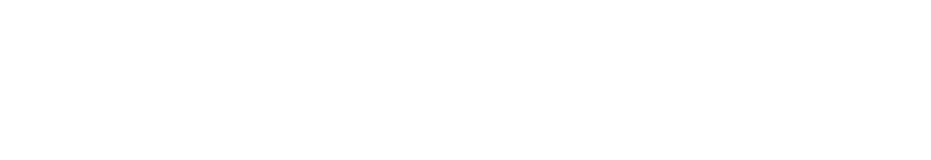
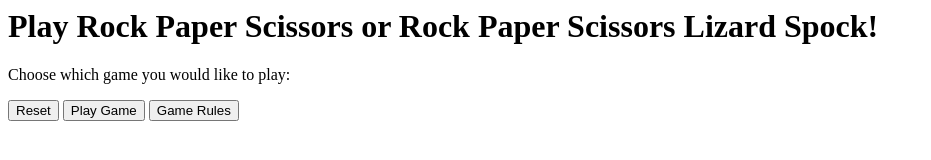
Before and after one commit to comp426-2023-spring/e02-haleygb, a website: page public/index.html in a window 1280 px wide. Shown: the whole page, without its empty margins (0-931 px from the left). Drawn offline with Linux system fonts and the light colour scheme.

Commit message:
Add header and navigation buttons and necessary script links

```diff
--- a/public/index.html
+++ b/public/index.html
@@ -2,11 +2,28 @@
     <head>
         <title>Rock</title>
         <!-- Link to your script file(s) and CSS in here somewhere -->
+        <script src="scripts.js"></script>
+        <link rel="stylesheet" href="styles.css">
     </head>
     <body>
 
     <!-- Your interface markup goes here -->
     <!-- For interface examples, look in the `/examples/` directory in the root of your starter code repo. -->
 
+    <div class=container>
+
+        <div id="reset" class="active">
+            <h1>Play Rock Paper Scissors or Rock Paper Scissors Lizard Spock!</h1>
+            <p>Choose which game you would like to play:</p>
+        </div>
+
+
+        <nav>
+            <button id="reset" onclick="reset()" class="active">Reset</button>
+            <button id="play" onclick="play()" class = "active">Play Game</button>
+            <button id="rules" onclick="gameRules()" class = "active">Game Rules</button>
+        </nav>
+    </div>
+
     </body>
 </html>
--- a/server.js
+++ b/server.js
@@ -1,3 +1,4 @@
+#!/usr/bin/env node
 //// Load most basic dependencies
 // Create require function
 // https://nodejs.org/docs/latest-v18.x/api/module.html#modulecreaterequirefilename
```
